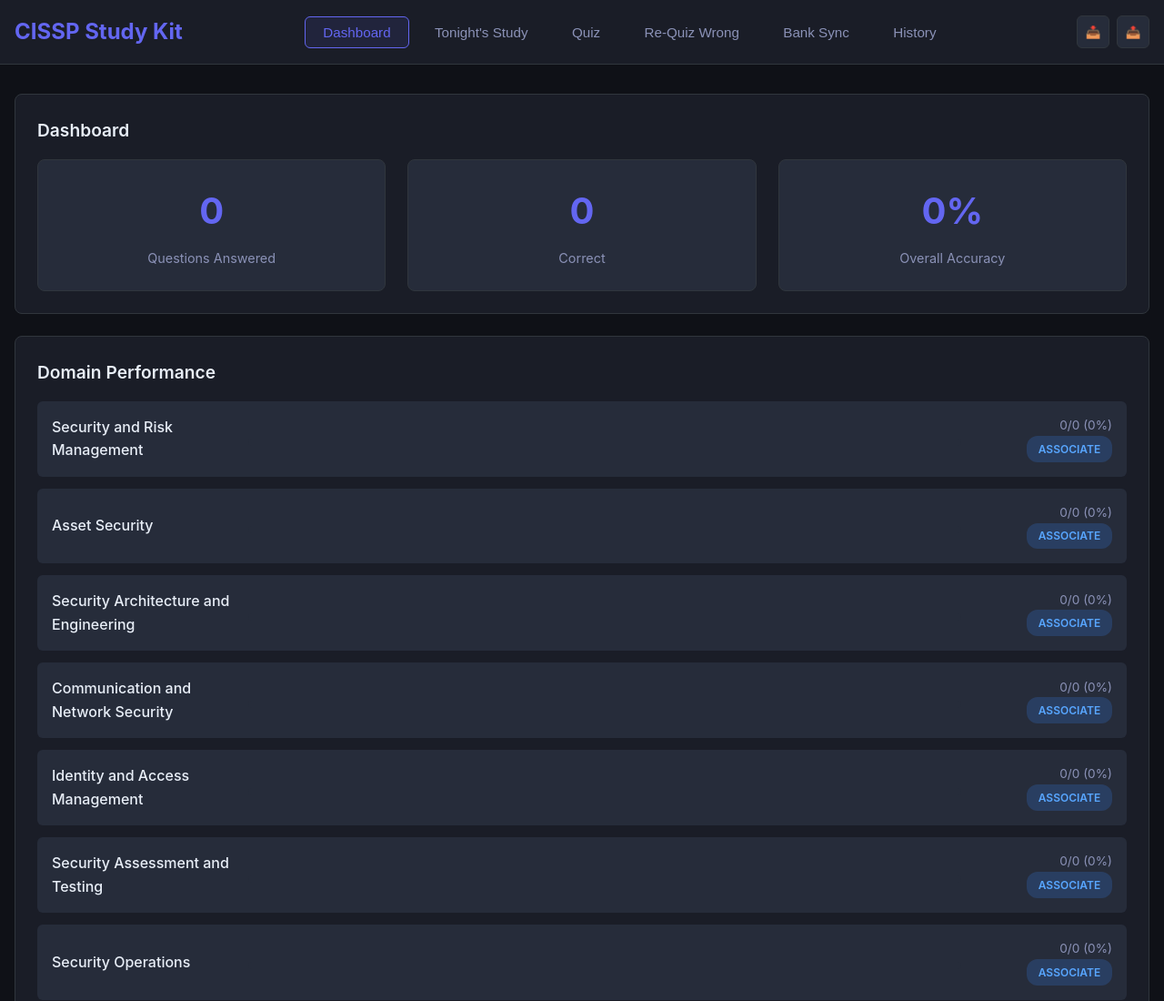
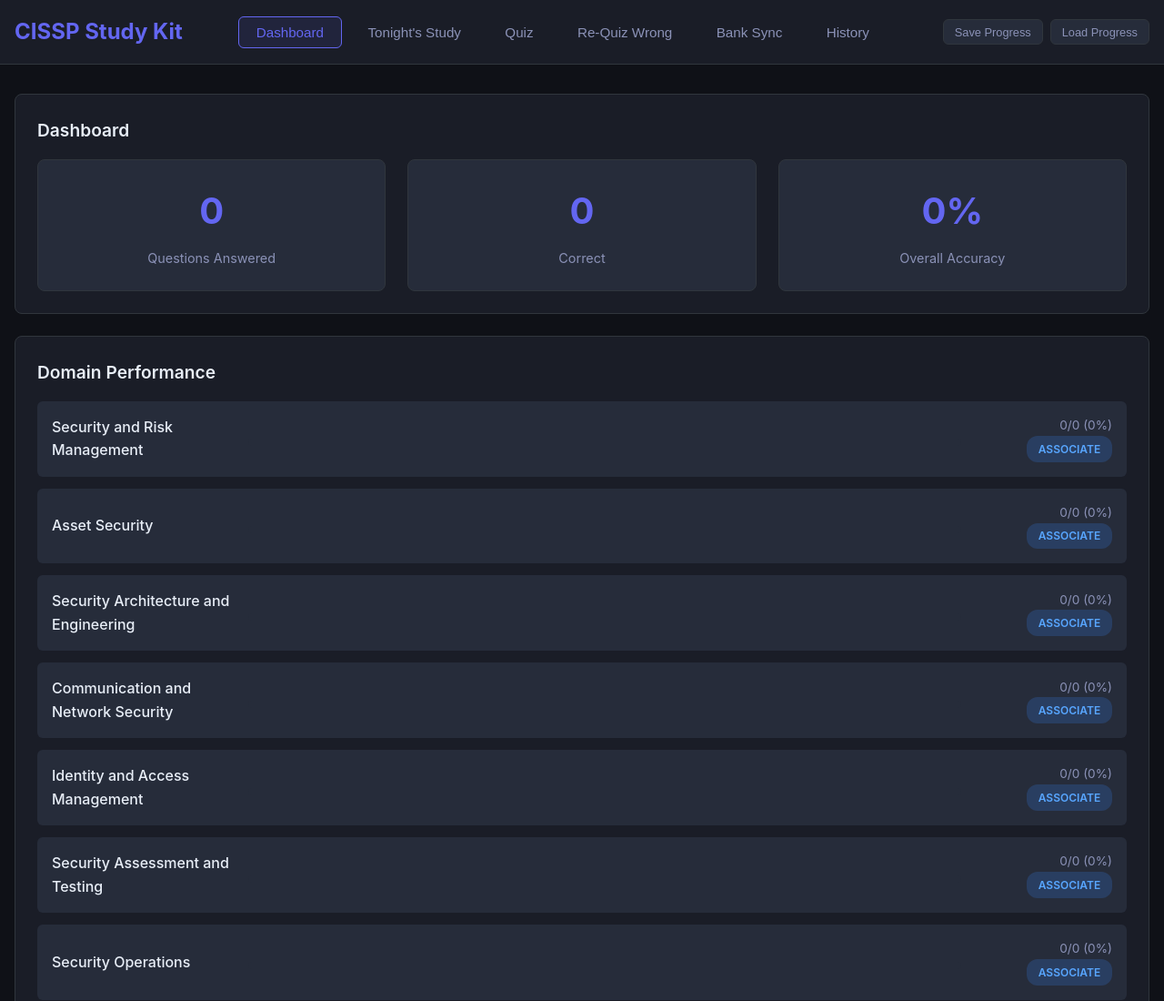
Before and after one commit to damelu/Security-Tutor-CISSP, a plain HTML site: page web/index.html in a window 1280 px wide. Shown: the top 1100 px of the page at 91% size. Drawn offline with Linux system fonts and the light colour scheme.

Commit message:
ui: replace emoji buttons with clear text labels
- Export/Import buttons now read 'Save Progress' and 'Load Progress'
- Added descriptive tooltips explaining what each button does
- Adjusted button styling for text content

```diff
--- a/web/index.html
+++ b/web/index.html
@@ -99,8 +99,7 @@
         }
 
         .btn-icon {
-            width: 36px;
-            height: 36px;
+            padding: 0.35rem 0.75rem;
             border: 1px solid var(--border);
             background: var(--surface-alt);
             color: var(--text-secondary);
@@ -109,6 +108,9 @@
             display: flex;
             align-items: center;
             justify-content: center;
+            font-size: 0.8rem;
+            font-weight: 500;
+            white-space: nowrap;
             transition: all 0.2s;
         }
 
@@ -739,8 +741,8 @@
                 <button class="nav-tab" data-tab="history">History</button>
             </div>
             <div class="nav-actions">
-                <button class="btn-icon" id="exportBtn" title="Export State">📥</button>
-                <button class="btn-icon" id="importBtn" title="Import State">📤</button>
+                <button class="btn-icon" id="exportBtn" title="Save your progress (quiz history, wrong answers, mastery) as a JSON file">Save Progress</button>
+                <button class="btn-icon" id="importBtn" title="Load a previously saved progress file to restore your data">Load Progress</button>
             </div>
         </div>
     </nav>
```
